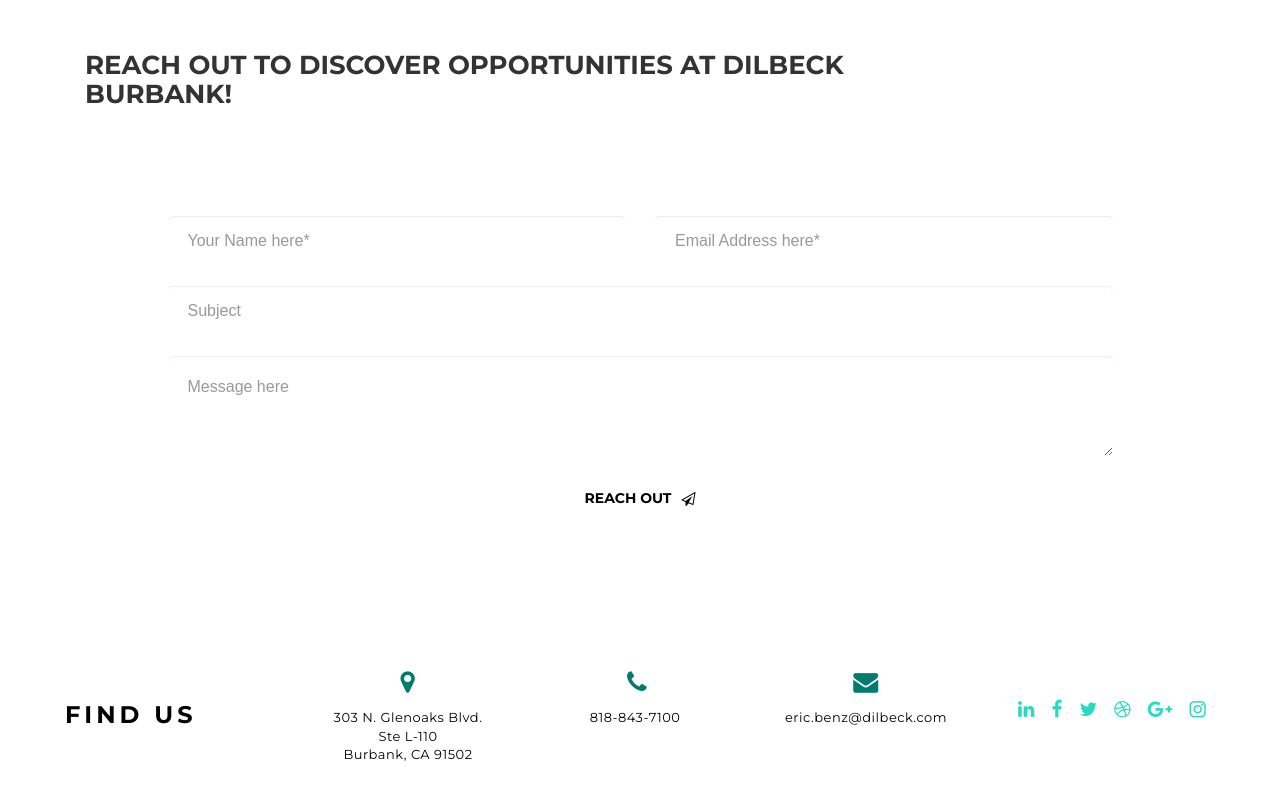
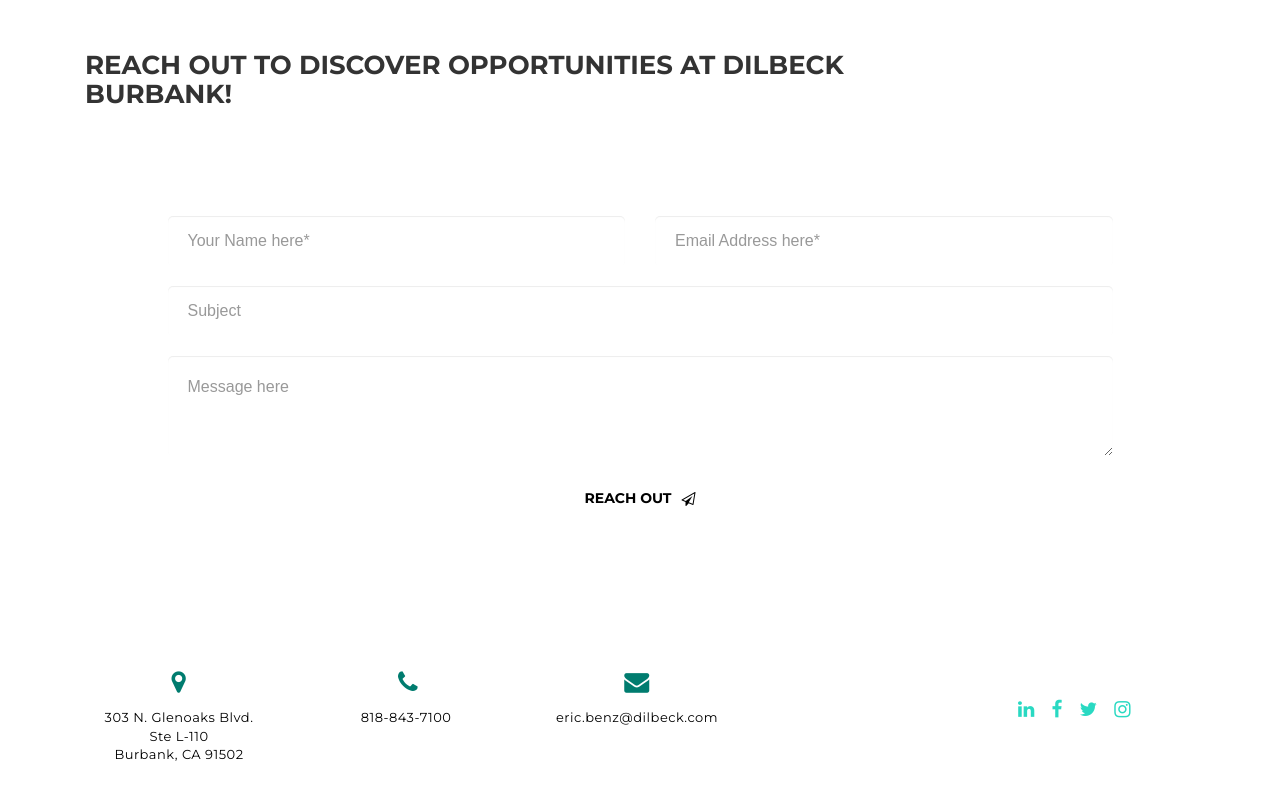
Before and after one commit to dilbeckmarketing/experiencedagent, a plain HTML site: page index.html in a window 1280 px wide. Shown: the part 896-1696 px from the top of the page. Drawn offline with Linux system fonts and the light colour scheme.

Commit message:
create github pages

```diff
--- a/index.html
+++ b/index.html
@@ -95,7 +95,7 @@
                         <div class="hide" data-form-alert-success="true">Thanks for filling out form!</div>
                     </div>
                     <form class="positioned" id="contactForm" action="https://mobirise.com/" method="post" data-form-title="CONTACT FORM">
-                        <input type="hidden" value="TRMsgY1JLQWxel9n0ebTso0ThrTqKcO/5U7V+GgNwowM0B+mGLxnxLWWK2OP4uQF3HBvitpPCTE0Y+NWdnjKlzeX/TK7dlXAw0r8Nbjj1nwqeJ7uV05rDL/tGGUylXoM" data-form-email="true">
+                        <input type="hidden" value="M4M1eCcuxUt+Yj+CbGuVVVR1g07Ooq8yRTE1MtEUxPbosDEvr1vs51yg9pSJFi4fbm5SJyiwIk4fEjhNOva9VsSpj3B8MpLYu4keWwyLy2LEGEeth+LFO4w/AtPLhiWK" data-form-email="true">
 
                         <div class="row">
                             <div class="col-md-6 col-sm-6">
@@ -128,7 +128,7 @@
         <div class="container">
             <ul class="list-inline">
                 <li>
-                    <h1 class="footer-logo mbr-title-font">Find us</h1>
+                    <h1 class="footer-logo mbr-title-font"></h1>
                 </li>
                 <li>
                     <div class="contact-info mbr-title-font"> <i class="fa mbr-primary-color fa-map-marker"></i><br>
@@ -146,7 +146,7 @@
                     </div>
                 </li>
                 <li class="pull-right">
-                    <div class="footer-social"><a class="fa" title="LinkedIn" target="_blank" href="https://www.linkedin.com/in/mobirise"><i class="fa fa-linkedin"></i></a> <a class="fa" title="Facebook" target="_blank" href="https://www.facebook.com/pages/Mobirise/1616226671953247"><i class="fa fa-facebook"></i></a> <a class="fa" title="Twitter" target="_blank" href="https://twitter.com/mobirise"><i class="fa fa-twitter"></i></a> <a class="fa" title="Dribble" target="_blank" href="https://dribbble.com/Mobirise"><i class="fa fa-dribbble"></i></a> <a class="fa" title="Google+" target="_blank" href="https://plus.google.com/u/0/+Mobirise/posts"><i class="fa fa-google-plus"></i></a> <a class="fa" title="Instagram" target="_blank" href="https://instagram.com/mobirise/"><i class="fa fa-instagram"></i></a> </div>
+                    <div class="footer-social"><a class="fa" title="LinkedIn" target="_blank" href="https://www.linkedin.com/company/dilbeck-real-estate/"><i class="fa fa-linkedin"></i></a> <a class="fa" title="Facebook" target="_blank" href="https://www.facebook.com/dilbeckre"><i class="fa fa-facebook"></i></a> <a class="fa" title="Twitter" target="_blank" href="https://twitter.com/dilbeckre"><i class="fa fa-twitter"></i></a>   <a class="fa" title="Instagram" target="_blank" href="https://instagram.com/dilbeckre/"><i class="fa fa-instagram"></i></a> </div>
                 </li>
             </ul>
         </div>
```
Also changed, not shown: 1 other file.
